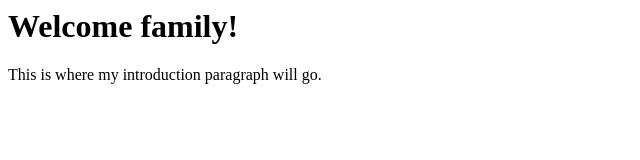
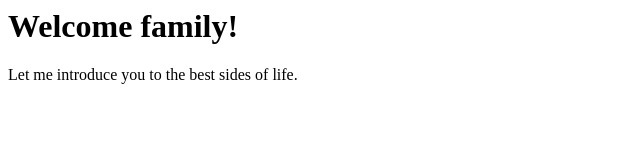
Before and after one commit to trw33/trw33.github.io, a plain HTML site: page index.html in a window 1280 px wide. Shown: the full height of the page, 0-640 px from the left. Drawn offline with Linux system fonts and the light colour scheme.

Commit message:
Update index.html

```diff
--- a/index.html
+++ b/index.html
@@ -2,6 +2,6 @@
   <header><title>A collective</title></header>
   <body>
     <h1>Welcome family!</h1>
-    <p>This is where my introduction paragraph will go.</p>
+    <p>Let me introduce you to the best sides of life.</p>
   </body>
 </html>
```
